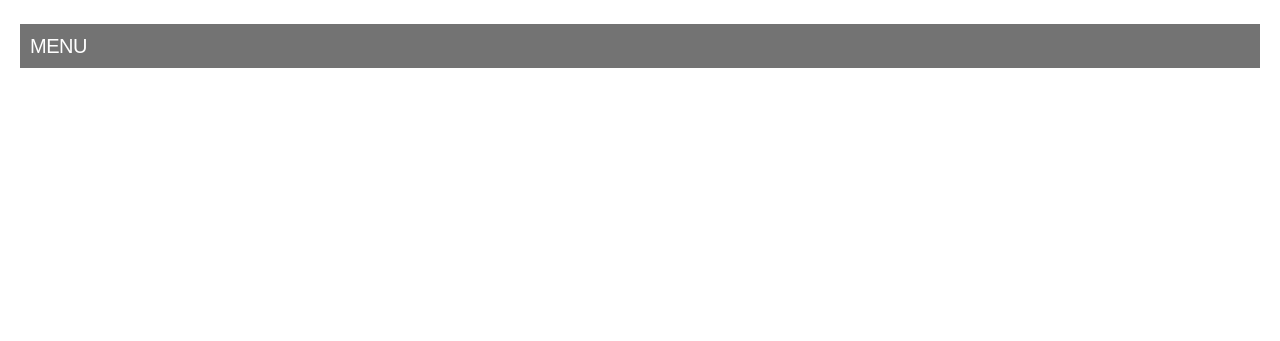
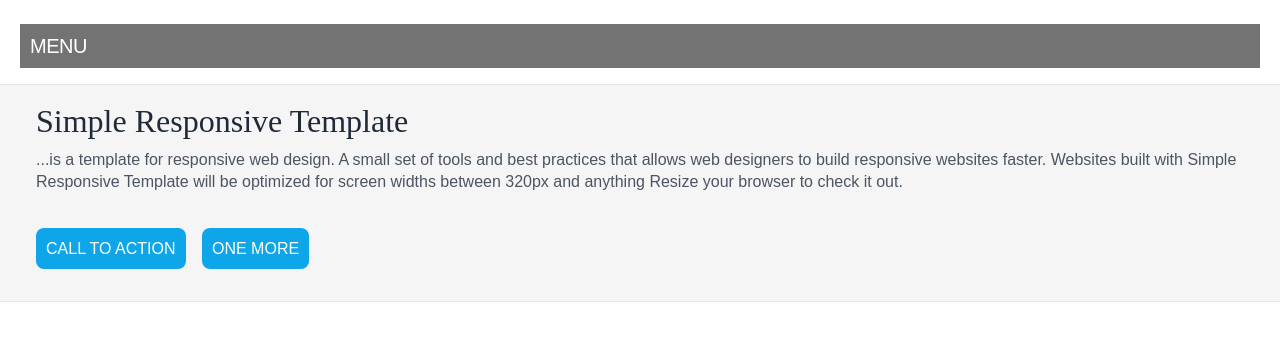
Before and after one commit to aztorius-j/domaca-uloha-8a, a website: page public/index.html in a window 1280 px wide. Shown: the part 79-420 px from the top of the page. Drawn offline with Linux system fonts and the light colour scheme.

Commit message:
pridany prvy section pre najmensie dipleje

```diff
--- a/public/index.html
+++ b/public/index.html
@@ -21,6 +21,22 @@
 
     <main>
 
+        <section class="border-y border-neutral-200 px-9 pt-4 pb-10 bg-neutral-100">
+
+            <h1 class="text-[2rem] leading-tight tracking-normal font-Microsoft text-gray-800 mb-2">
+                Simple Responsive Template
+            </h1>
+
+            <p class="text-gray-600 leading-snug mb-11">
+                ...is a template for responsive web design. A small set of tools and best practices that allows web designers to build responsive websites faster. Websites built with Simple Responsive Template will be optimized for screen widths between 320px and anything Resize your browser to check it out.
+            </p>
+
+            <a href="#" class="text-white bg-sky-500 px-2.5 py-3 rounded-lg mr-3">CALL TO ACTION</a>
+
+            <a href="#" class="text-white bg-sky-500 px-2.5 py-3 rounded-lg">ONE MORE</a>
+
+        </section>
+
     </main>
 
     <footer>
--- a/tailwind.config.js
+++ b/tailwind.config.js
@@ -8,6 +8,7 @@ module.exports = {
     extend: {
       fontFamily: {
         Arimo: ["Arimo"],
+        Microsoft: ["Microsoft Sans Serif"],
       }
     },
   },
```
Also changed, not shown: public/output.css.
